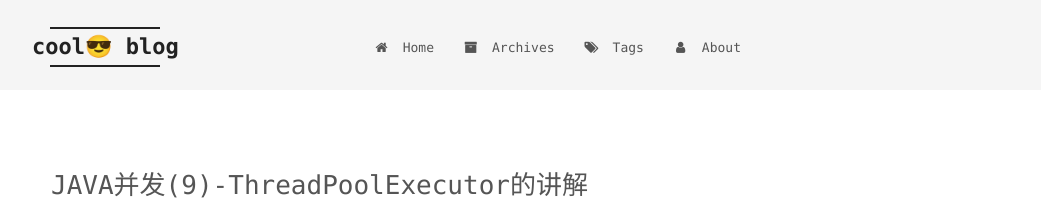
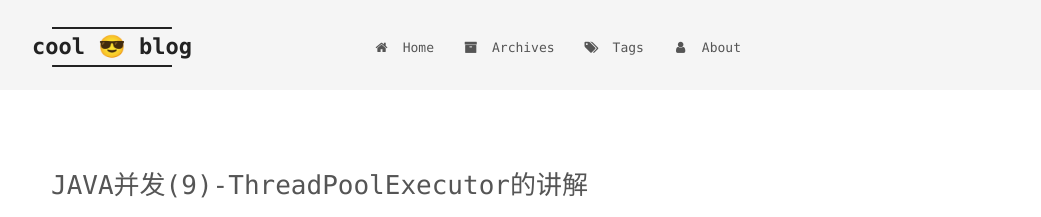
Before and after one commit to uk403/ukyu.github.io, a Jekyll site: the page built from index.html, in a window 1280 px wide. Shown: the top 217 px of the page, without its empty margins (239-1280 px from the left). Built offline with Jekyll 4.4.1, drawn with Linux system fonts in a browser that asks for light colours; some web fonts are replaced; the list of posts is cut into pages by our own code; comment, search, counter and statistics services are not loaded.

Commit message:
update 配置文件

```diff
--- a/_config.yml
+++ b/_config.yml
@@ -4,7 +4,7 @@
 # ---------------------------------------------------------------
 
 # Site
-title: cool😎 blog
+title: cool 😎 blog
 subtitle: ??子标题
 description: 纵浪大化中，不喜亦不惧
 author: ukyu
@@ -286,11 +286,11 @@ links_title: 值得一看的博客
 links_layout: block
 links_layout: inline
 links:
-'小米信息部技术团队': https://xiaomi-info.github.io/
-'美团技术团队': https://tech.meituan.com/
-'Martin Fowler': https://martinfowler.com/
-'左子祯': https://zuozizhen.com/
-'雷军的博客': http://leijun.blog.techweb.com.cn/
+-'小米信息部技术团队': https://xiaomi-info.github.io/
+-'美团技术团队': https://tech.meituan.com/
+-'Martin Fowler': https://martinfowler.com/
+-'左子祯': https://zuozizhen.com/
+-'雷军的博客': http://leijun.blog.techweb.com.cn/
 
 # ---------------------------------------------------------------
 # Post Settings
```
